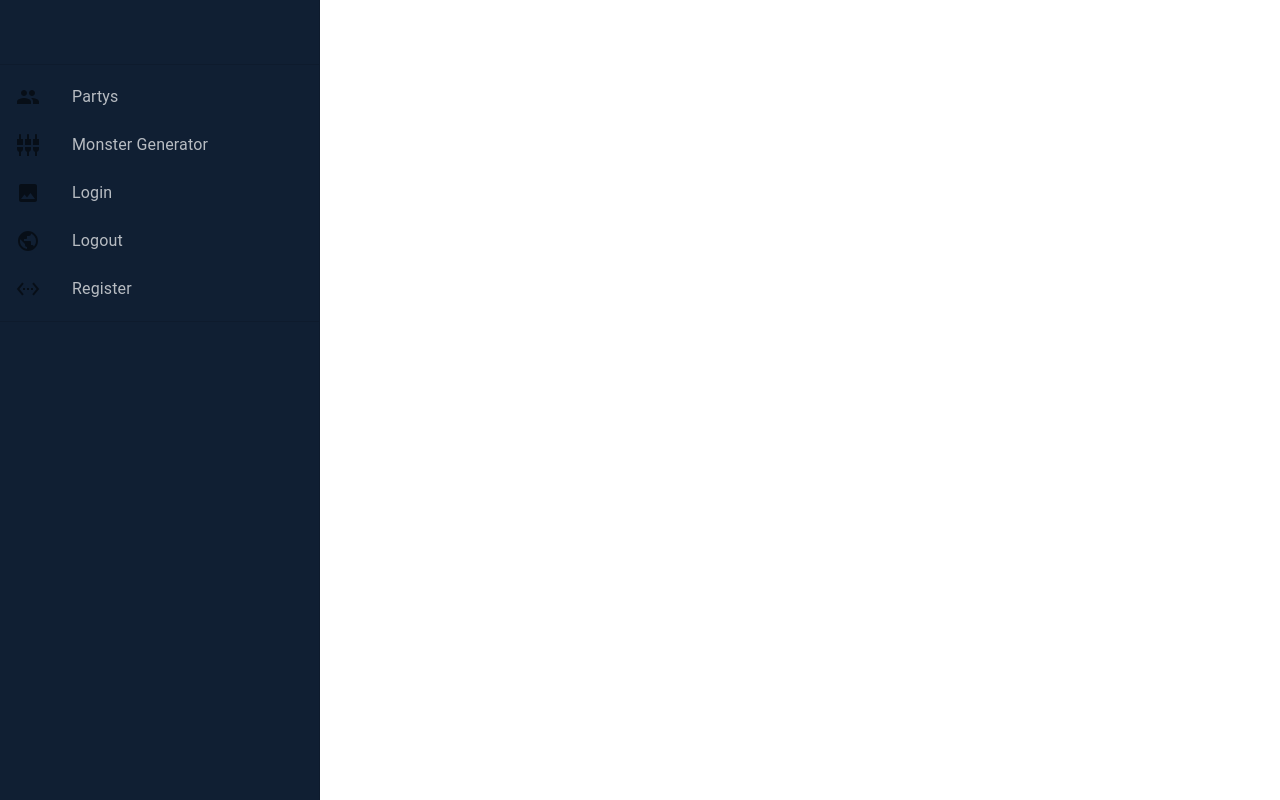
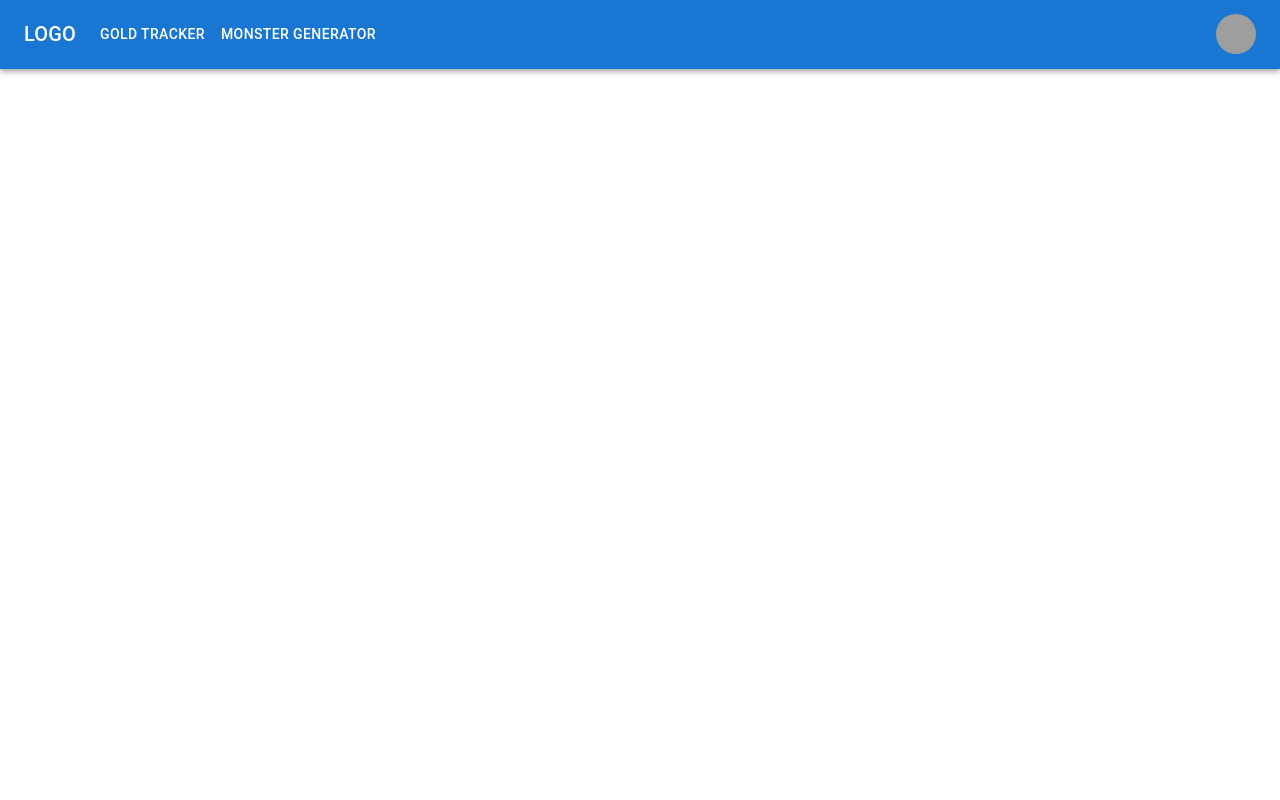
Before and after one commit to JusticeLuke/gold_tracker, a React (Create React App) app in the folder gold_tracker_ui/: page / in a window 1280 px wide. Built offline with nearby package versions, Linux system fonts and the light colour scheme; grey boxes are pictures that could not be loaded.

Commit message:
Change side dashboard to a top menu

```diff
--- a/gold_tracker_ui/src/components/navbar/Navbar.tsx
+++ b/gold_tracker_ui/src/components/navbar/Navbar.tsx
@@ -1,38 +1,152 @@
-import React from "react";
-import Divider from "@mui/material/Divider";
-import Drawer from "@mui/material/Drawer";
-import List from "@mui/material/List";
-import ListItem from "@mui/material/ListItem";
-import ListItemIcon from "@mui/material/ListItemIcon";
-import ListItemText from "@mui/material/ListItemText";
+import * as React from "react";
+import AppBar from "@mui/material/AppBar";
+import Box from "@mui/material/Box";
 import Toolbar from "@mui/material/Toolbar";
-import { mainNavbarItems } from "./constants/navbarItems";
-import { navbarStyles } from "./NavbarStyles";
+import IconButton from "@mui/material/IconButton";
+import Typography from "@mui/material/Typography";
+import Menu from "@mui/material/Menu";
+import MenuIcon from "@mui/icons-material/Menu";
+import Container from "@mui/material/Container";
+import Avatar from "@mui/material/Avatar";
+import Button from "@mui/material/Button";
+import Tooltip from "@mui/material/Tooltip";
+import MenuItem from "@mui/material/MenuItem";
+import { mainNavbarItems, userNavbarItems } from "./constants/navbarItems";
 import { useNavigate } from "react-router-dom";
 
 const Navbar = () => {
   const navigate = useNavigate();
+  const [anchorElNav, setAnchorElNav] = React.useState<null | HTMLElement>(
+    null
+  );
+  const [anchorElUser, setAnchorElUser] = React.useState<null | HTMLElement>(
+    null
+  );
 
+  const handleOpenNavMenu = (event: React.MouseEvent<HTMLElement>) => {
+    setAnchorElNav(event.currentTarget);
+  };
+  const handleOpenUserMenu = (event: React.MouseEvent<HTMLElement>) => {
+    setAnchorElUser(event.currentTarget);
+  };
+
+  const handleCloseNavMenu = () => {
+    setAnchorElNav(null);
+  };
+
+  const handleCloseUserMenu = () => {
+    setAnchorElUser(null);
+  };
   return (
-    <Drawer sx={navbarStyles.drawer} variant="permanent" anchor="left">
-      <Toolbar />
-      <Divider />
-      <List>
-        {mainNavbarItems.map((item, index) => (
-          <ListItem
-            button
-            key={item.id}
-            onClick={() => {
-              navigate(item.route);
-            }}
+    <AppBar position="static">
+      <Container maxWidth="xl">
+        <Toolbar disableGutters>
+          <Typography
+            variant="h6"
+            noWrap
+            component="div"
+            sx={{ mr: 2, display: { xs: "none", md: "flex" } }}
           >
-            <ListItemIcon>{item.icon}</ListItemIcon>
-            <ListItemText primary={item.label} />
-          </ListItem>
-        ))}
-      </List>
-      <Divider />
-    </Drawer>
+            LOGO
+          </Typography>
+
+          <Box sx={{ flexGrow: 1, display: { xs: "flex", md: "none" } }}>
+            <IconButton
+              size="large"
+              aria-label="account of current user"
+              aria-controls="menu-appbar"
+              aria-haspopup="true"
+              onClick={handleOpenNavMenu}
+              color="inherit"
+            >
+              <MenuIcon />
+            </IconButton>
+            <Menu
+              id="menu-appbar"
+              anchorEl={anchorElNav}
+              anchorOrigin={{
+                vertical: "bottom",
+                horizontal: "left",
+              }}
+              keepMounted
+              transformOrigin={{
+                vertical: "top",
+                horizontal: "left",
+              }}
+              open={Boolean(anchorElNav)}
+              onClose={handleCloseNavMenu}
+              sx={{
+                display: { xs: "block", md: "none" },
+              }}
+            >
+              {mainNavbarItems.map((item, index): any => (
+                <MenuItem key={item.label} onClick={handleCloseNavMenu}>
+                  <Typography textAlign="center">{item.label}</Typography>
+                </MenuItem>
+              ))}
+            </Menu>
+          </Box>
+          <Typography
+            variant="h6"
+            noWrap
+            component="div"
+            sx={{ flexGrow: 1, display: { xs: "flex", md: "none" } }}
+          >
+            LOGO
+          </Typography>
+          <Box sx={{ flexGrow: 1, display: { xs: "none", md: "flex" } }}>
+            {mainNavbarItems.map((item, index) => (
+              <Button
+                key={item.label}
+                onClick={() => {
+                  navigate(item.route);
+                  handleCloseNavMenu();
+                }}
+                sx={{ my: 2, color: "white", display: "block" }}
+              >
+                {item.label}
+              </Button>
+            ))}
+          </Box>
+
+          <Box sx={{ flexGrow: 0 }}>
+            <Tooltip title="Open settings">
+              <IconButton onClick={handleOpenUserMenu} sx={{ p: 0 }}>
+                <Avatar alt="Remy Sharp" src="/static/images/avatar/2.jpg" />
+              </IconButton>
+            </Tooltip>
+            <Menu
+              sx={{ mt: "45px" }}
+              id="menu-appbar"
+              anchorEl={anchorElUser}
+              anchorOrigin={{
+                vertical: "top",
+                horizontal: "right",
+              }}
+              keepMounted
+              transformOrigin={{
+                vertical: "top",
+                horizontal: "right",
+              }}
+              open={Boolean(anchorElUser)}
+              onClose={handleCloseUserMenu}
+            >
+              {userNavbarItems.map((item, index): any => (
+                <MenuItem
+                  key={item.label}
+                  onClick={() => {
+                    navigate(item.route);
+                    handleCloseNavMenu();
+                  }}
+                >
+                  <Typography textAlign="center">{item.label}</Typography>
+                </MenuItem>
+              ))}
+            </Menu>
+          </Box>
+        </Toolbar>
+      </Container>
+    </AppBar>
   );
 };
 
--- a/gold_tracker_ui/src/components/navbar/NavbarStyles.tsx
+++ /dev/null
@@ -1,26 +0,0 @@
-export const navbarStyles = {
-  drawer: {
-    width: 320,
-    flexShrink: 0,
-    "& .MuiDrawer-paper": {
-      width: 320,
-      boxSizing: "border-box",
-      backgroundColor: "#101F33",
-      color: "rgba(255, 255, 255, 0.7)",
-    },
-    "& .Mui-selected": {
-      color: "red",
-    },
-  },
-  icons: {
-    color: "rgba(255, 255, 255, 0.7)!important",
-    marginLeft: "20px",
-  },
-  text: {
-    "& span": {
-      marginLeft: "-10px",
-      fontWeight: "600",
-      fontSize: "16px",
-    },
-  },
-};
--- a/gold_tracker_ui/src/components/navbar/constants/navbarItems.tsx
+++ b/gold_tracker_ui/src/components/navbar/constants/navbarItems.tsx
@@ -8,7 +8,7 @@ export const mainNavbarItems = [
   {
     id: 0,
     icon: <PeopleIcon />,
-    label: "Partys",
+    label: "Gold Tracker",
     route: "partys",
   },
   {
@@ -17,6 +17,9 @@ export const mainNavbarItems = [
     label: "Monster Generator",
     route: "monsterGen",
   },
+];
+
+export const userNavbarItems = [
   {
     id: 2,
     icon: <ImageIcon />,
```
